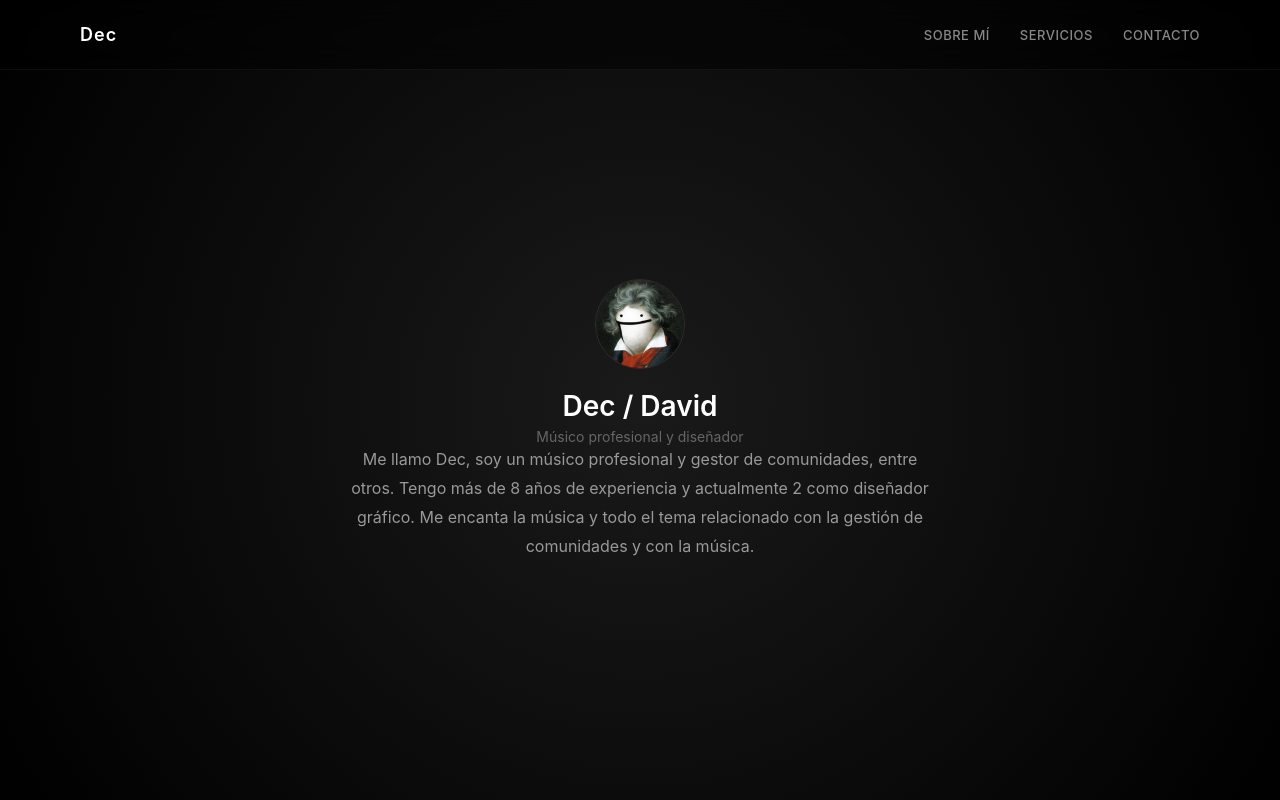
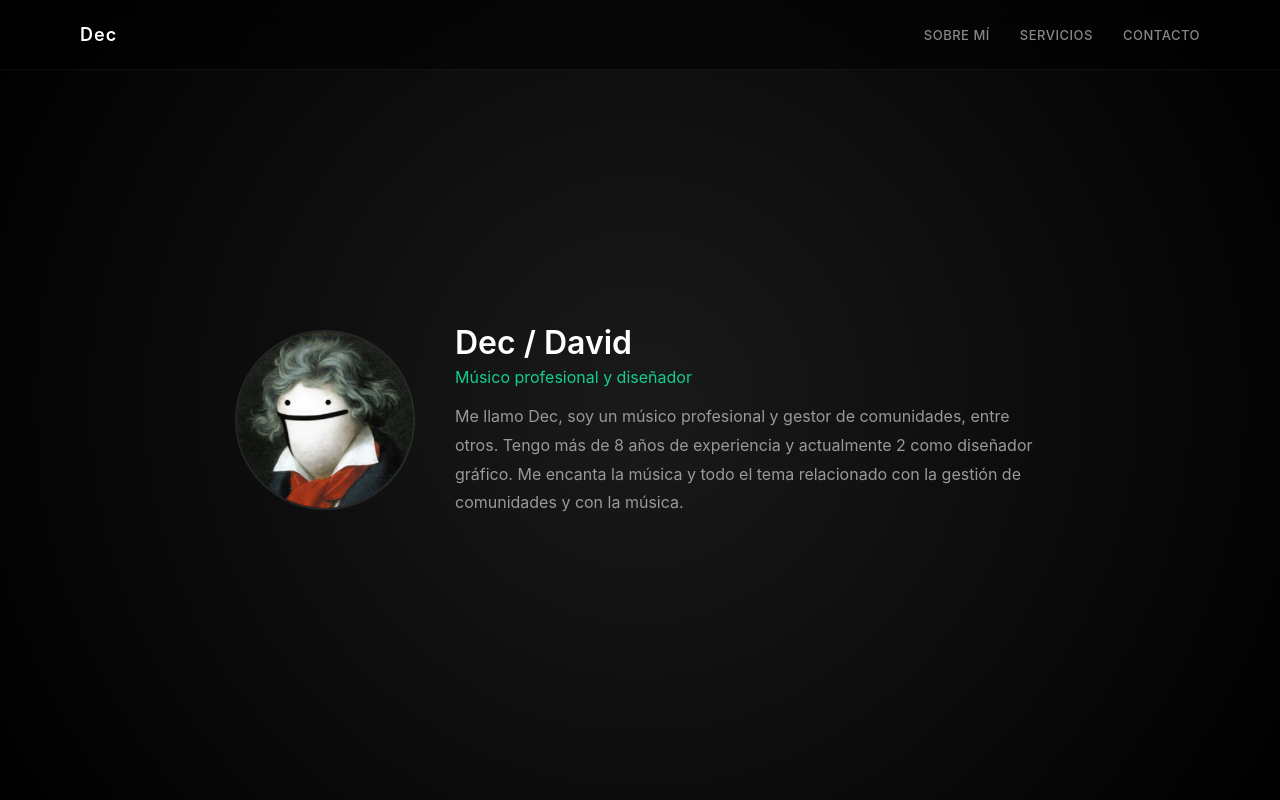
Before and after one commit to MateAGYT/YoSoyDec, a plain HTML site: page index.html in a window 1280 px wide. Drawn offline with Linux system fonts and the light colour scheme.

Commit message:
Hacemos el estilo CSS de la nueva página principal

```diff
--- a/assets/css/styles.css
+++ b/assets/css/styles.css
@@ -89,7 +89,7 @@ body {
     display: none;
     animation: fadeIn 0.4s ease forwards;
     width: 100%;
-    max-width: 800px;
+    max-width: 850px; /* Aumentado un poco para el diseño horizontal */
     padding: 20px;
 }
 
@@ -102,18 +102,24 @@ body {
     to { opacity: 1; transform: translateY(0); }
 }
 
+/* MODIFICADO: Alineación horizontal */
 .profile-header {
-    text-align: center;
+    display: flex;
+    align-items: center;
+    gap: 40px;
+    text-align: left;
     margin-bottom: 30px;
 }
 
+/* MODIFICADO: Imagen más grande y circular */
 .avatar-container {
-    width: 90px;
-    height: 90px;
-    margin: 0 auto 20px;
+    width: 180px;
+    height: 180px;
+    flex-shrink: 0; /* Evita que la imagen se encoja */
+    margin: 0;
     border-radius: 50%;
     overflow: hidden;
-    border: 1px solid rgba(255, 255, 255, 0.1);
+    border: 2px solid rgba(255, 255, 255, 0.1);
 }
 
 .avatar-container img {
@@ -123,23 +129,39 @@ body {
 }
 
 h1 {
-    font-size: 28px;
+    font-size: 32px;
     font-weight: 600;
 }
 
 .subtitle {
-    color: #666;
-    font-size: 14px;
+    color: #13CF8D; /* Usando tu color de marca */
+    font-size: 16px;
     margin-top: 5px;
 }
 
+/* MODIFICADO: Bio alineada a la izquierda */
 .bio {
     color: #999;
     font-size: 16px;
     line-height: 1.8;
-    text-align: center;
-    max-width: 600px;
-    margin: 0 auto;
+    text-align: left;
+    max-width: 100%;
+    margin-top: 15px;
+}
+
+/* RESPONSIVO: En móviles vuelve a estar centrado */
+@media (max-width: 600px) {
+    .profile-header {
+        flex-direction: column;
+        text-align: center;
+    }
+    .bio {
+        text-align: center;
+    }
+    .avatar-container {
+        width: 130px;
+        height: 130px;
+    }
 }
 
 .services-grid {
```
